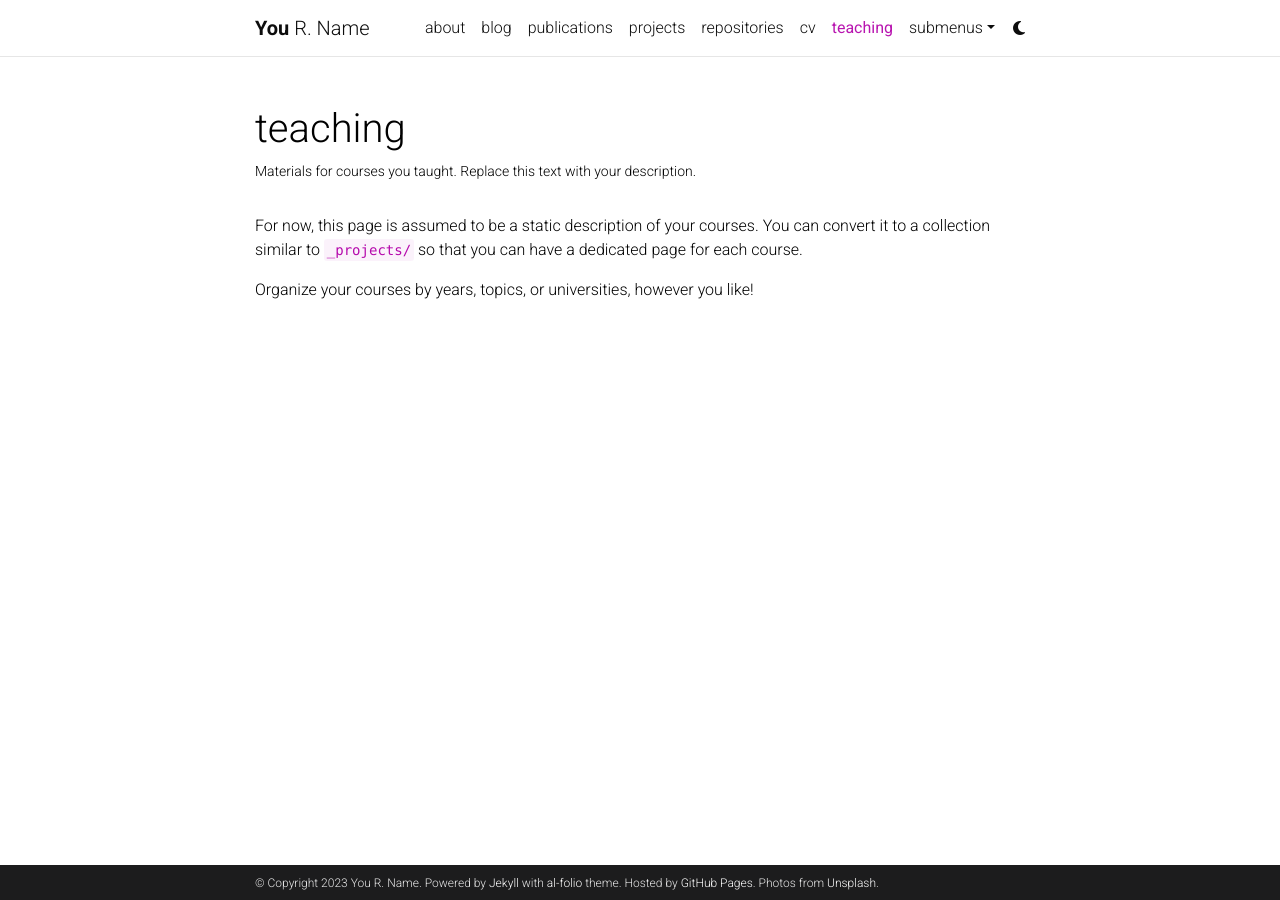
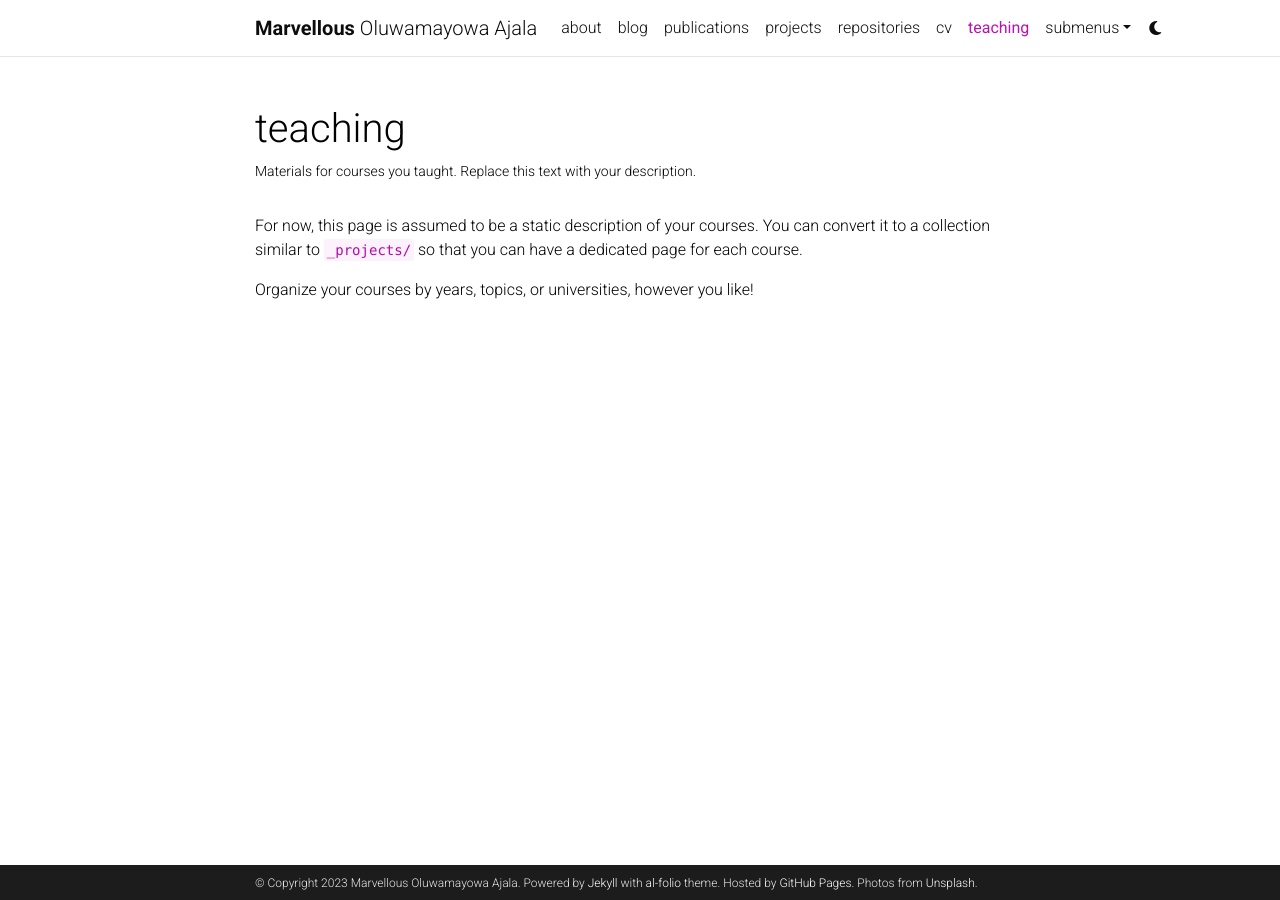
Before and after one commit to ajalamarvellous/ajalamarvellous.github.io, a Jekyll site: the page built from _pages/teaching.md, in a window 1280 px wide. Built offline with Jekyll 4.4.1, drawn with Linux system fonts in a browser that asks for light colours; comment, search, counter and statistics services are not loaded; a style sheet for code colours, icons or effects is not loaded.

Commit message:
Change name and basic description on Config.yml file

```diff
--- a/_config.yml
+++ b/_config.yml
@@ -3,17 +3,17 @@
 # -----------------------------------------------------------------------------
 
 title: blank # the website title (if blank, full name will be used instead)
-first_name: You
-middle_name: R.
-last_name: Name
-email: you@example.com
+first_name: Marvellous
+middle_name: Oluwamayowa
+last_name: Ajala
+email: ajalaoluwamayowa00@gmail.com
 description: > # the ">" symbol means to ignore newlines until "footer_text:"
-  A simple, whitespace theme for academics. Based on [*folio](https://github.com/bogoli/-folio) design.
+  A pharmacist, ML engineer/researcher and research scientist in the making
 footer_text: >
   Powered by <a href="https://jekyllrb.com/" target="_blank">Jekyll</a> with <a href="https://github.com/alshedivat/al-folio">al-folio</a> theme.
   Hosted by <a href="https://pages.github.com/" target="_blank">GitHub Pages</a>.
   Photos from <a href="https://unsplash.com" target="_blank">Unsplash</a>.
-keywords: jekyll, jekyll-theme, academic-website, portfolio-website  # add your own keywords or leave empty
+keywords: machine learning, drug discovery, healthcare, pharmacy  # add your own keywords or leave empty
 
 lang: en # the language of your site (for example: en, fr, cn, ru, etc.)
 icon: ⚛️  # the emoji used as the favicon (alternatively, provide image name in /assets/img/)
```
